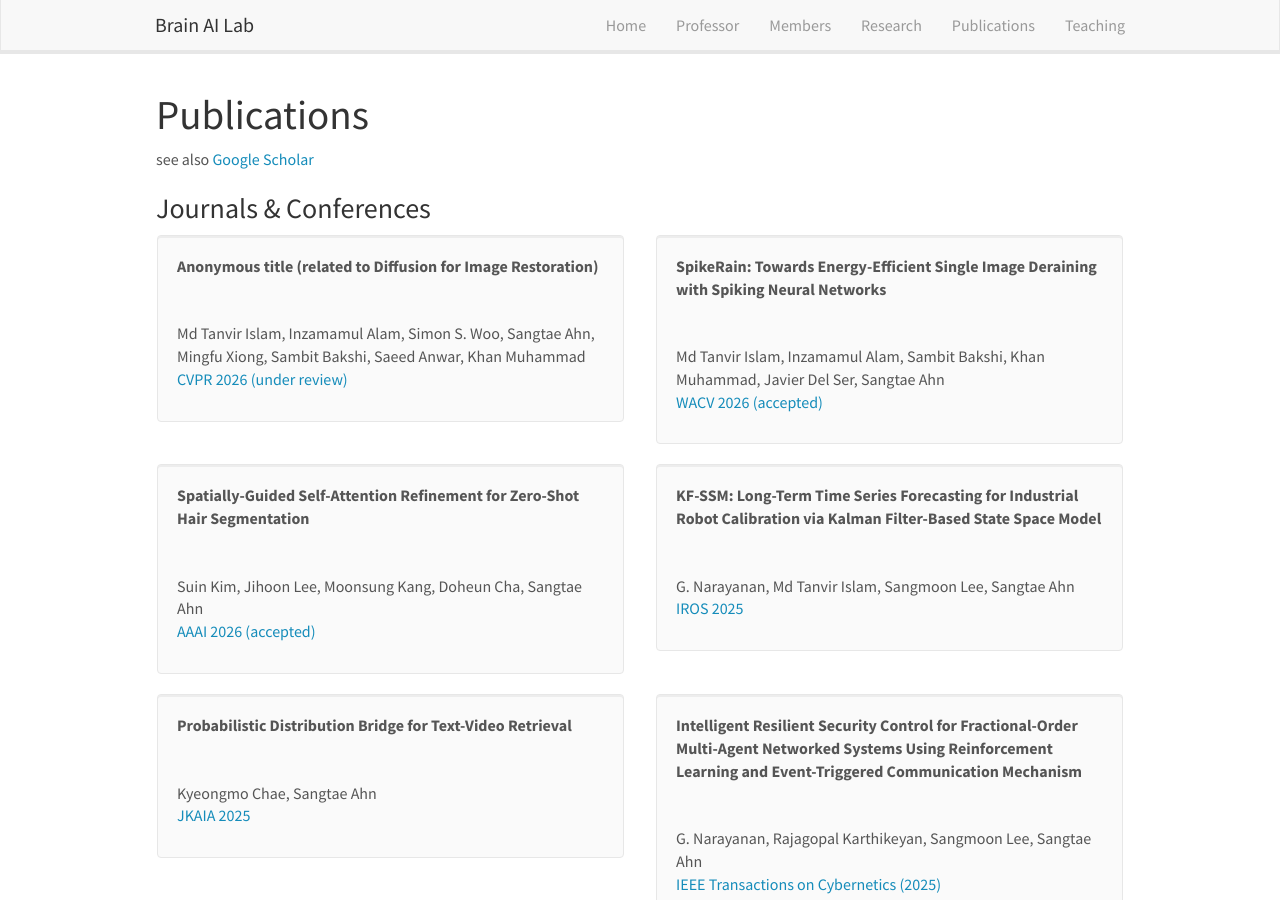
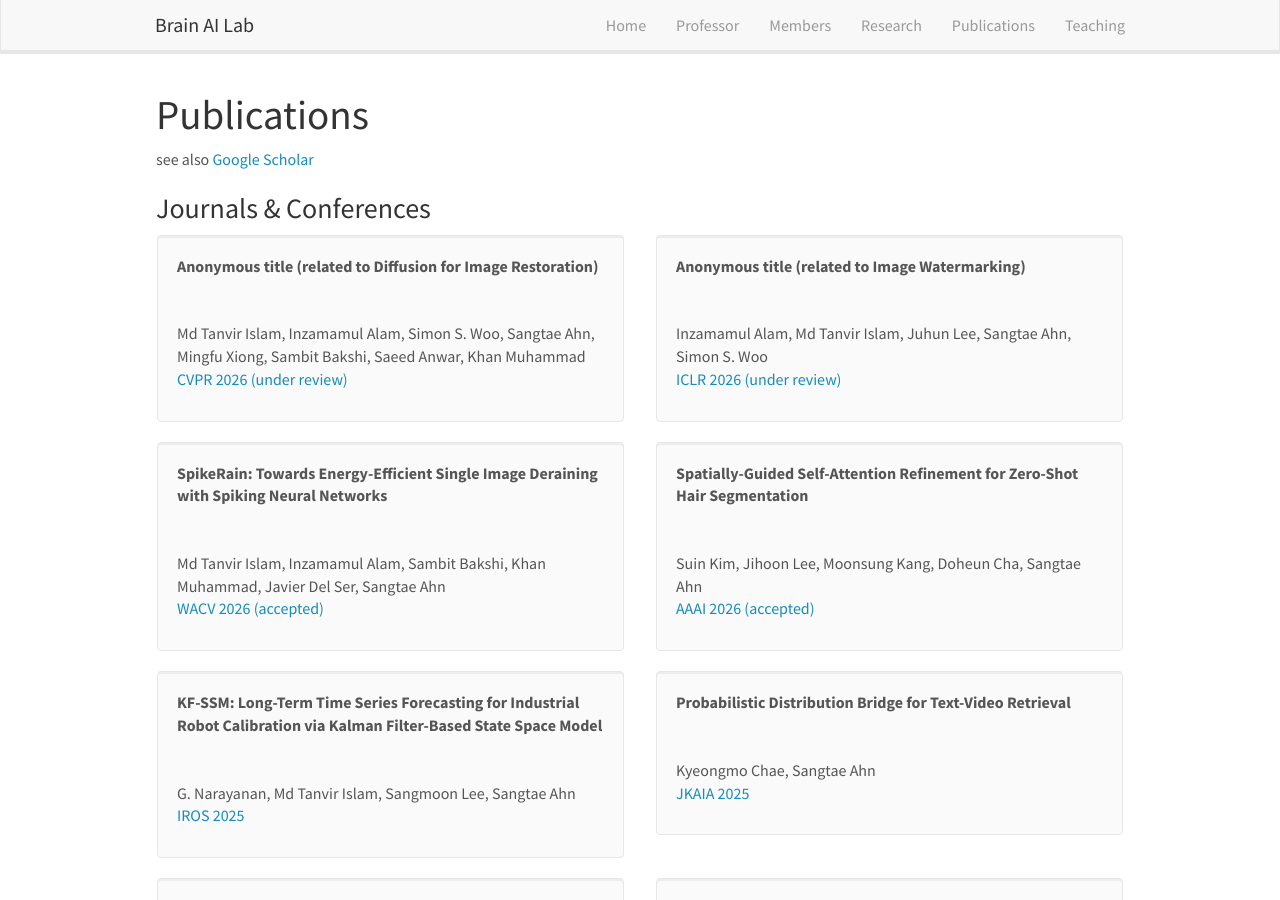
Before and after one commit to KNU-BrainAI/knu-brainai.github.io, a Jekyll site: the page built from _pages/publications.md, in a window 1280 px wide and 900 px high. Built offline with Jekyll 4.4.1, drawn with Linux system fonts in a browser that asks for light colours; nearby versions of some CDN libraries.

Commit message:
Update publist.yml

```diff
--- a/_data/publist.yml
+++ b/_data/publist.yml
@@ -4,6 +4,13 @@
   link:
     url:
     display: CVPR 2026 (under review)
+
+- title: "Anonymous title (related to Image Watermarking)"
+  image: blank.png
+  authors: Inzamamul Alam, Md Tanvir Islam, Juhun Lee, Sangtae Ahn, Simon S. Woo
+  link:
+    url:
+    display: ICLR 2026 (under review)
 
 - title: "SpikeRain: Towards Energy-Efficient Single Image Deraining with Spiking Neural Networks"
   image: blank.png
```
